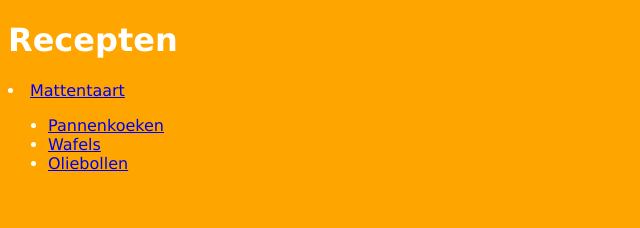
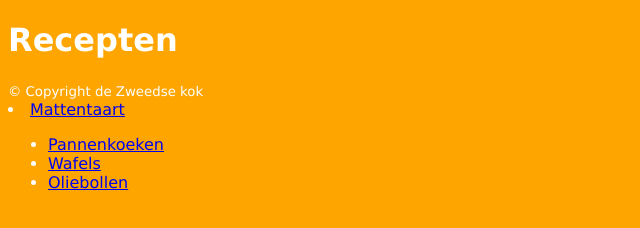
Before and after one commit to Caspernicus/recepten, a plain HTML site: page index.html in a window 1280 px wide. Shown: the whole page, without its empty margins (0-640 px from the left). Drawn offline with Linux system fonts and the light colour scheme; files that its build step writes are made by us from their sources.

Commit message:
met de zweedse kok

```diff
--- a/index.html
+++ b/index.html
@@ -6,7 +6,7 @@
 </head>
 <body>
 	<h1>Recepten</h1>
-	<nav>
+	<nav><footer><small>&copy; Copyright de Zweedse kok</small></footer>
 		<li><a href="mattentaart.html">Mattentaart</a></li>
 		<ul>
 			<li><a href="pannenkoeken.html">Pannenkoeken</a></li>
```
